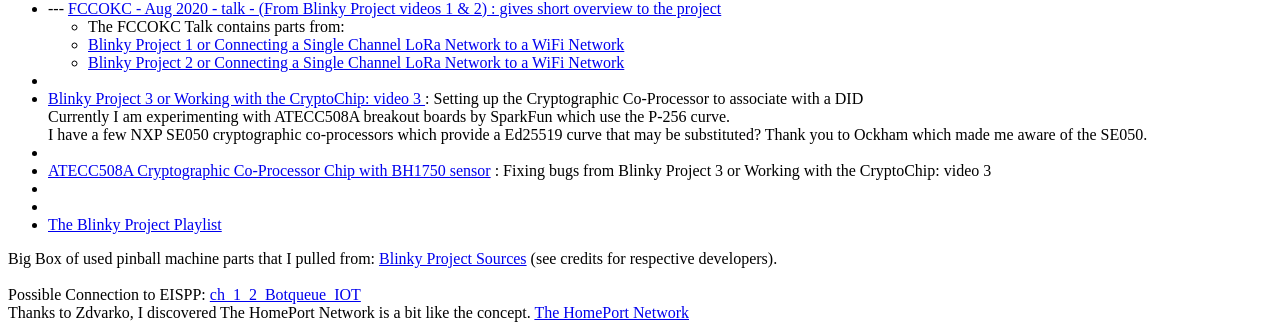
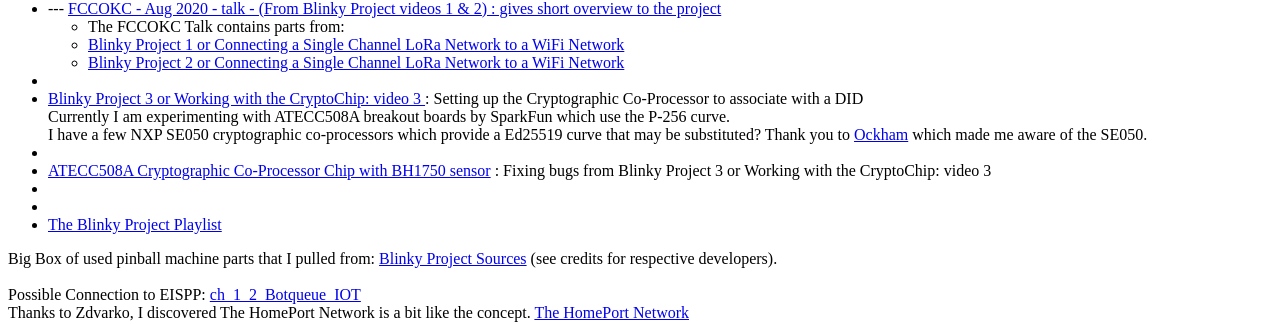
Before and after one commit to theholo-space/theholo-space.github.io, a Jekyll site: the page built from index.html, in a window 1280 px wide. Shown: the part 127-451 px from the top of the page. Built offline with Jekyll 4.4.1, drawn with Linux system fonts in a browser that asks for light colours; part of the change alters nothing that is shown.

```diff
--- a/index.html
+++ b/index.html
@@ -22,7 +22,7 @@ title: Home
      </ul>
      <li></li>
      <li><a href="https://www.youtube.com/watch?v=GNOPb5iGiQk&list=PLbVZNfQhcZ3eQpiBUY_0IaXPmPE5pZoOT&index=1">Blinky Project 3 or Working with the CryptoChip: video 3 </a> : Setting up the Cryptographic Co-Processor to associate with a DID<br>
-	     Currently I am experimenting with ATECC508A breakout boards by SparkFun which use the P-256 curve.<br> I have a few NXP SE050 cryptographic co-processors which provide a Ed25519 curve that may be substituted? Thank you to Ockham which made me aware of the SE050.</li>
+	     Currently I am experimenting with ATECC508A breakout boards by SparkFun which use the P-256 curve.<br> I have a few NXP SE050 cryptographic co-processors which provide a Ed25519 curve that may be substituted? Thank you to <a href="https://www.ockam.io/">Ockham</a> which made me aware of the SE050.</li>
      <li></li>
      <li><a href="https://www.youtube.com/watch?v=yFi4LcselCc&list=PLbVZNfQhcZ3eQpiBUY_0IaXPmPE5pZoOT&index=5">ATECC508A Cryptographic Co-Processor Chip with BH1750 sensor</a> : Fixing bugs from Blinky Project 3 or Working with the CryptoChip: video 3</li>
      <li></li>
```
